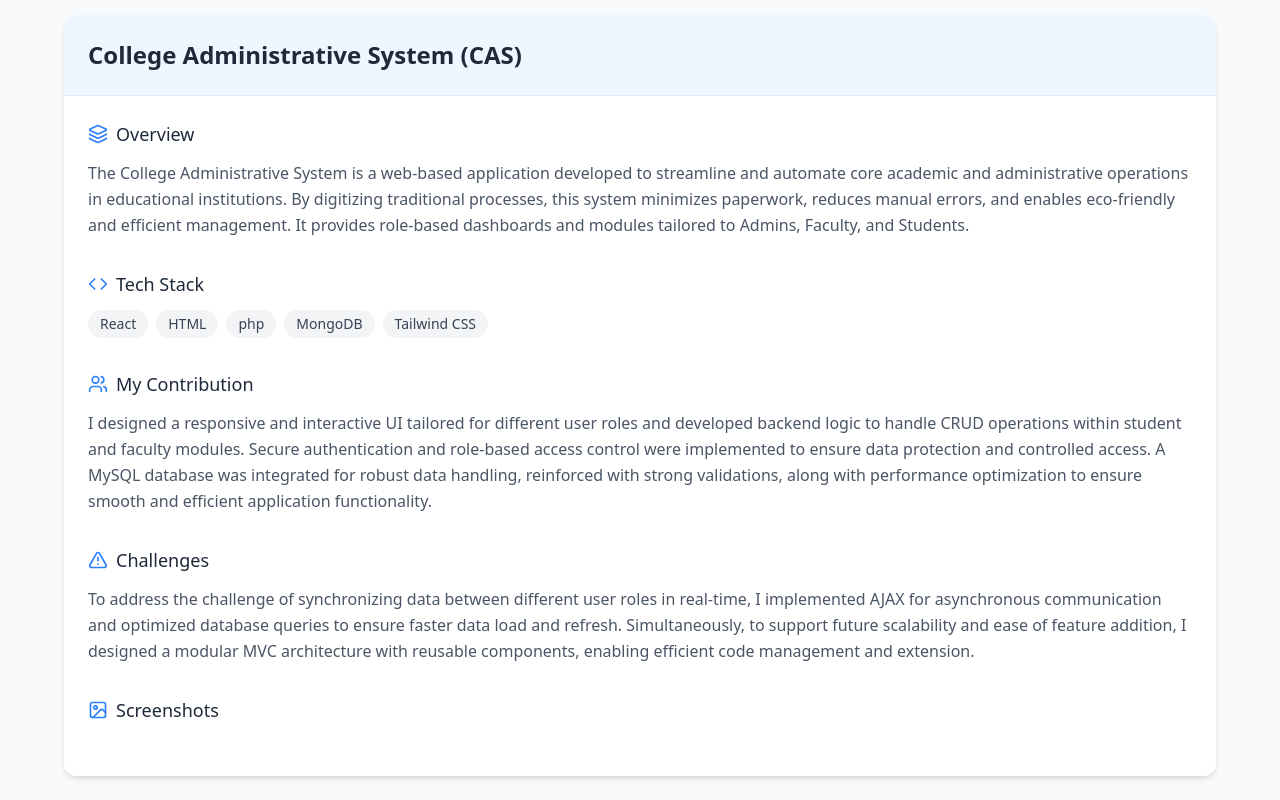
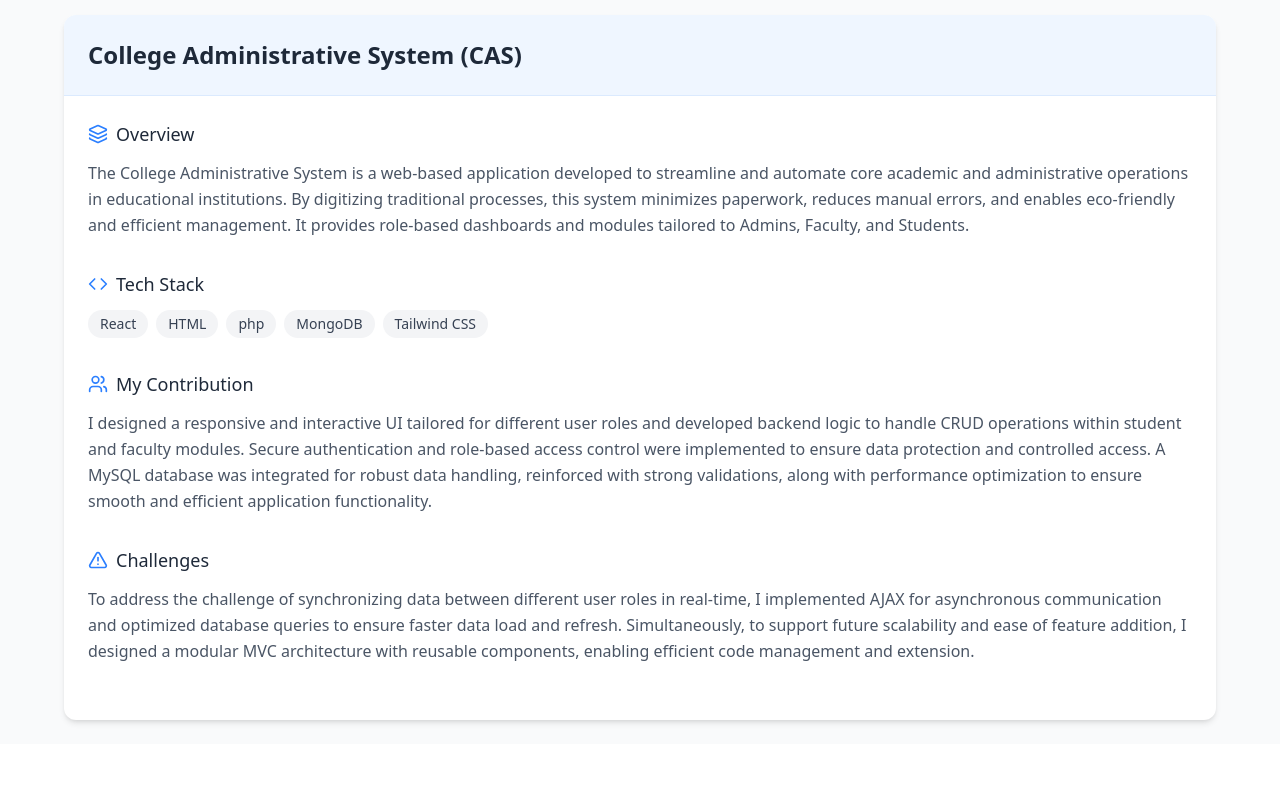
Before and after one commit to AnuragTak16/my-portfolio, a React (Vite) app: page /projects in a window 1280 px wide. Shown: the part 231-1031 px from the top of the page. After the commit the page ends 975 px from the top, so only its background shows below. Built offline with nearby package versions, Linux system fonts and the light colour scheme.

Commit message:
Remove unused imports and commented-out code in Project component

```diff
--- a/src/component/project.tsx
+++ b/src/component/project.tsx
@@ -4,7 +4,6 @@ import {
   Layers,
   Users,
   AlertTriangle,
-  Image,
   ChevronRight,
   ArrowLeft,
 } from "lucide-react";
@@ -67,11 +66,11 @@ export const Project = () => {
         "I built interactive and responsive front-end pages using ReactJS and React Router, and designed RESTful APIs with Express.js to handle all CRUD operations. MongoDB was integrated to manage product data and user carts/wishlists, while the front-end was connected to the back-end using Fetch and Axios to enable real-time updates. Additionally, I implemented effective state management and a component-based architecture to ensure scalability and maintainability of the application.",
       challenges:
         "To efficiently manage multiple API states such as loading, error, and success, I utilized RTK Query’s built-in selectors and hooks, which provided a clean and scalable approach to state handling. Additionally, to ensure seamless synchronization between frontend views and backend data, I leveraged RTK Query’s auto-refetch and cache invalidation features, allowing the UI to stay consistently updated with the latest data.",
-      screenshots: [
-        // "Main dashboard showing accounts overview",
-        // "Content calendar with scheduled posts",
-        // "Engagement analytics with visualization charts",
-      ],
+      // screenshots: [
+      //   // "Main dashboard showing accounts overview",
+      //   // "Content calendar with scheduled posts",
+      //   // "Engagement analytics with visualization charts",
+      // ],
     },
     // {
     //   id: 4,
@@ -193,11 +192,11 @@ export const Project = () => {
                 </div>
 
                 <div className="mb-4">
-                  <h3 className="text-lg font-medium text-gray-800 mb-3 flex items-center gap-2">
+                  {/* <h3 className="text-lg font-medium text-gray-800 mb-3 flex items-center gap-2">
                     <Image size={20} className="text-blue-500" />
                     Screenshots
-                  </h3>
-                  <div className="grid grid-cols-1 md:grid-cols-3 gap-4">
+                  </h3> */}
+                  {/* <div className="grid grid-cols-1 md:grid-cols-3 gap-4">
                     {activeProjectData.screenshots.map((screenshot, index) => (
                       <div
                         key={index}
@@ -211,7 +210,7 @@ export const Project = () => {
                         </p>
                       </div>
                     ))}
-                  </div>
+                  </div> */}
                 </div>
               </div>
             </div>
```
